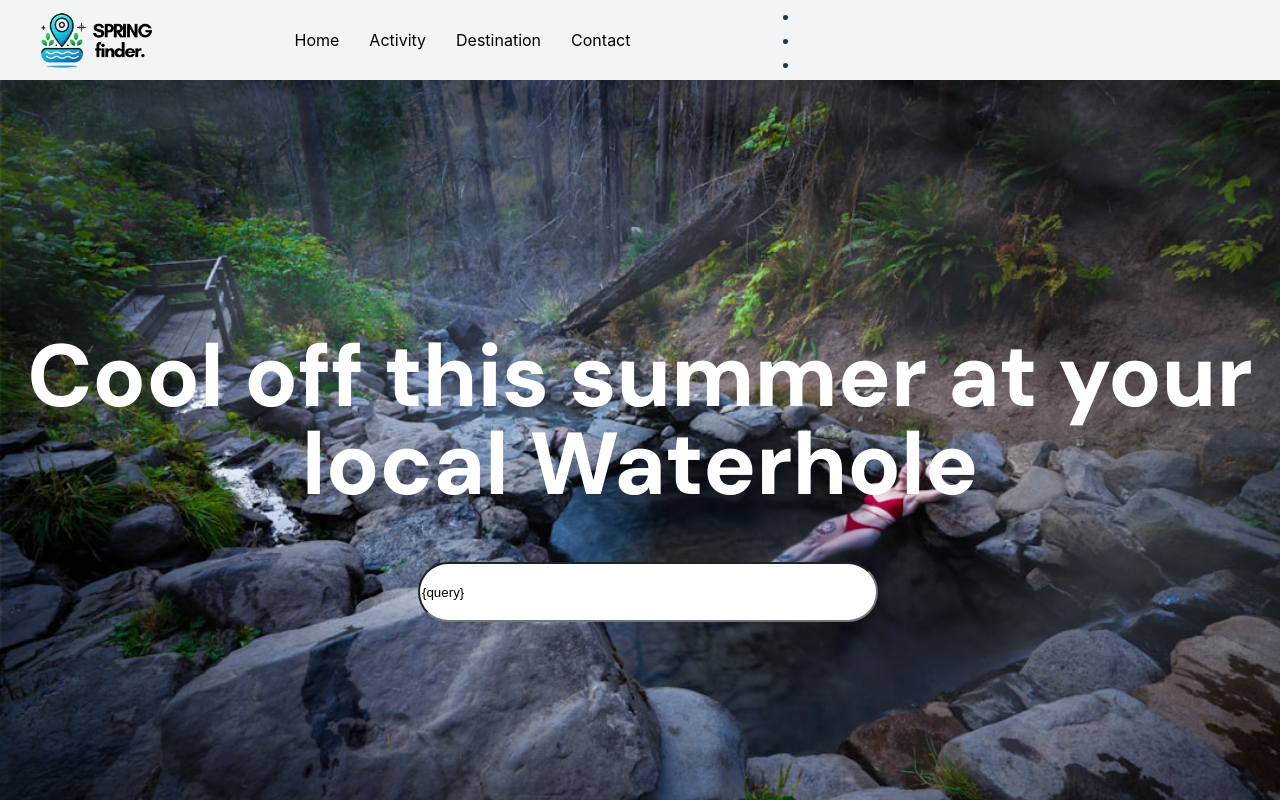
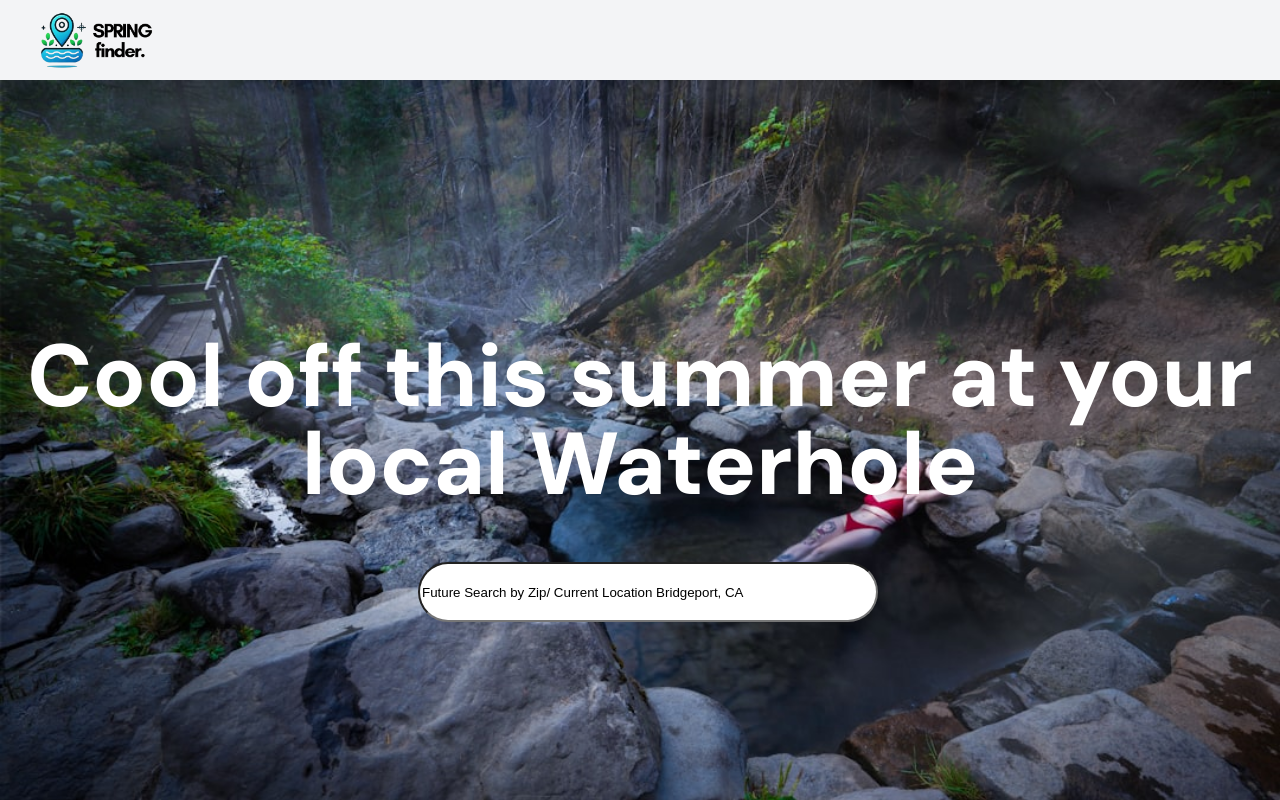
Before and after one commit to dancarlton/springfinder, a React (Vite) app: page / in a window 1280 px wide. Shown: the top 800 px of the page. Built offline with nearby package versions, Linux system fonts and the light colour scheme.

Commit message:
adding some finishing touches

```diff
--- a/src/components/CarouselSection/Cards.css
+++ b/src/components/CarouselSection/Cards.css
@@ -19,6 +19,7 @@
     0px 0px 2px rgba(23, 26, 31, 0.2);
   overflow: hidden;
   position: relative;
+  cursor: pointer;
 }
 
 .card__image {
@@ -36,7 +37,7 @@
   color: black;
   font-size: 25px;
   font-weight: 800;
-  font-family: 'DM Sans';
+  font-family: "DM Sans";
 }
 
 .card__description {
--- a/src/components/Header/Header.jsx
+++ b/src/components/Header/Header.jsx
@@ -9,17 +9,17 @@ export const Header = () => {
           alt="SpringFinder Logo"
           className="nav__logo"
         />
-        <ul className="nav__list">
+        {/* <ul className="nav__list">
           <li className="nav__list-item">Home</li>
           <li className="nav__list-item">Activity</li>
           <li className="nav__list-item">Destination</li>
           <li className="nav__list-item">Contact</li>
-        </ul>
-        <ul className="icons">
+        </ul> */}
+        {/* <ul className="icons">
           <li className="icon-images"></li>
           <li className="icon-images"></li>
           <li className="icon-images"></li>
-        </ul>
+        </ul> */}
       </nav>
     </>
   );
--- a/src/components/HeroSection/SearchBar.jsx
+++ b/src/components/HeroSection/SearchBar.jsx
@@ -6,7 +6,7 @@ const SearchBar = () => {
         type="text"
         className="search__input"
         placeholder="Search..."
-        value="{query}"
+        value="Future Search by Zip/ Current Location Bridgeport, CA"
         onChange="{handleInputChange}"
       />
       {/* <button type='submit' className='search__button'>
--- a/src/components/Modals/modal.css
+++ b/src/components/Modals/modal.css
@@ -39,11 +39,11 @@
   padding: 24px;
 }
 
-.modal__caption-title {
+.modal__title {
   margin: 0;
   font-family: "CabinetGrotesk-Bold", Times, serif;
   font-weight: 700;
-  font-size: 20px;
+  font-size: 24px;
   line-height: 24px;
 }
 
```
